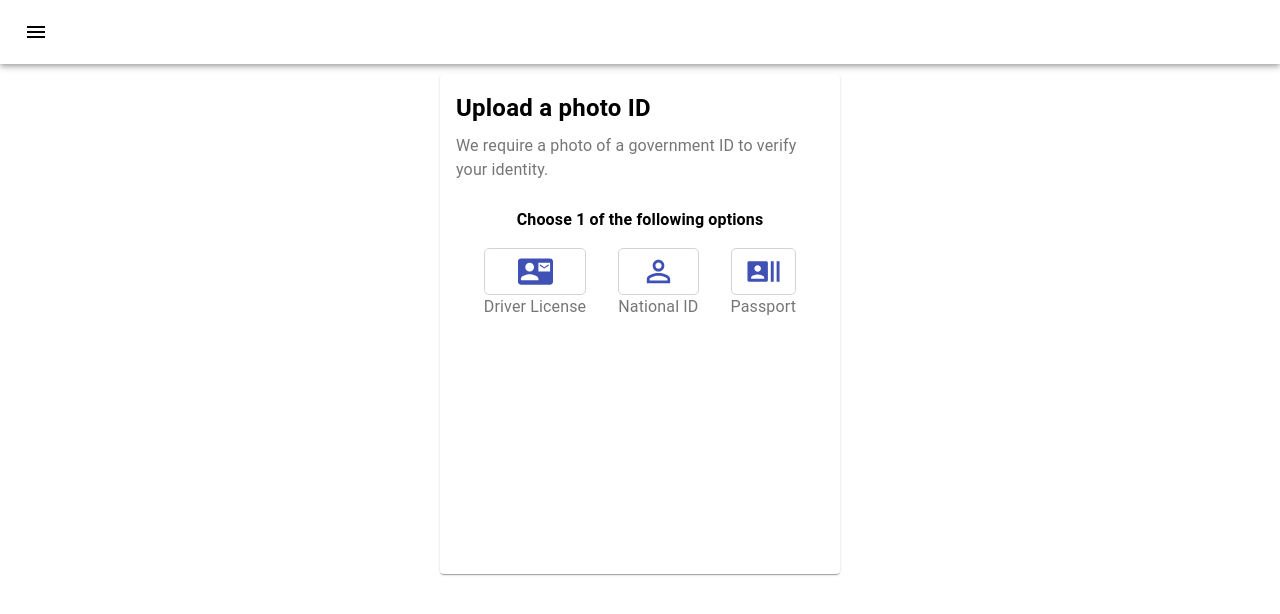
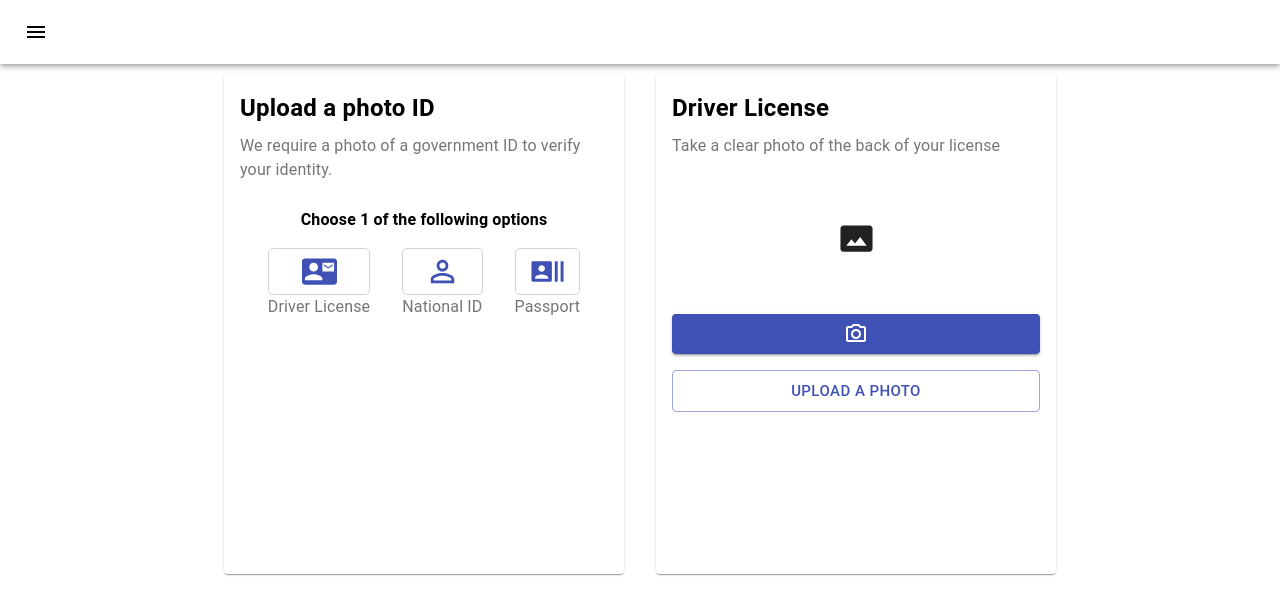
Before and after one commit to harshitshah27/theme-editor, a React (Create React App) app: page / in a window 1280 px wide. Shown: the top 614 px of the page. Built offline with nearby package versions, Linux system fonts and the light colour scheme.

Commit message:
license card

```diff
--- /dev/null
+++ b/src/Components/LicenseCard.js
@@ -0,0 +1,56 @@
+import React from "react";
+import { makeStyles } from "@material-ui/core/styles";
+import { Card, CardContent, Typography, Grid, Button } from "@material-ui/core";
+import { PhotoSizeSelectActual, PhotoCameraOutlined } from "@material-ui/icons";
+
+const useStyles = makeStyles({
+  root: {
+    height: 500,
+    width: 400,
+  },
+  title: {
+    color: "black",
+    fontWeight: "bold",
+    fontSize: "24px",
+  },
+  imageContainer: {
+    height: 150,
+  },
+});
+
+export default function PhotoCard() {
+  const classes = useStyles();
+
+  return (
+    <Card className={classes.root}>
+      <CardContent>
+        <Typography className={classes.title} gutterBottom>
+          Driver License
+        </Typography>
+        <Typography color="textSecondary" gutterBottom>
+          Take a clear photo of the back of your license
+        </Typography>
+        <Grid
+          container
+          justify="center"
+          className={classes.imageContainer}
+          alignItems="center"
+        >
+          <PhotoSizeSelectActual fontSize="large" />
+        </Grid>
+        <Grid container spacing={2}>
+          <Grid item xs={12}>
+            <Button variant="contained" color="primary" size="large" fullWidth>
+              <PhotoCameraOutlined />
+            </Button>
+          </Grid>
+          <Grid item xs={12}>
+            <Button variant="outlined" color="primary" size="large" fullWidth>
+              Upload a photo
+            </Button>
+          </Grid>
+        </Grid>
+      </CardContent>
+    </Card>
+  );
+}
--- a/src/Components/SideBar.js
+++ b/src/Components/SideBar.js
@@ -18,6 +18,7 @@ import ExpandLess from "@material-ui/icons/ExpandLess";
 import ExpandMore from "@material-ui/icons/ExpandMore";
 import StarBorder from "@material-ui/icons/StarBorder";
 import PhotoCard from "Components/PhotoCard";
+import LicenseCard from "Components/LicenseCard";
 
 const useStyles = makeStyles({
   list: {
@@ -115,6 +116,9 @@ export default function TemporaryDrawer() {
         <Grid item>
           <PhotoCard />
         </Grid>
+        <Grid item>
+          <LicenseCard />
+        </Grid>
       </Grid>
     </>
   );
```
